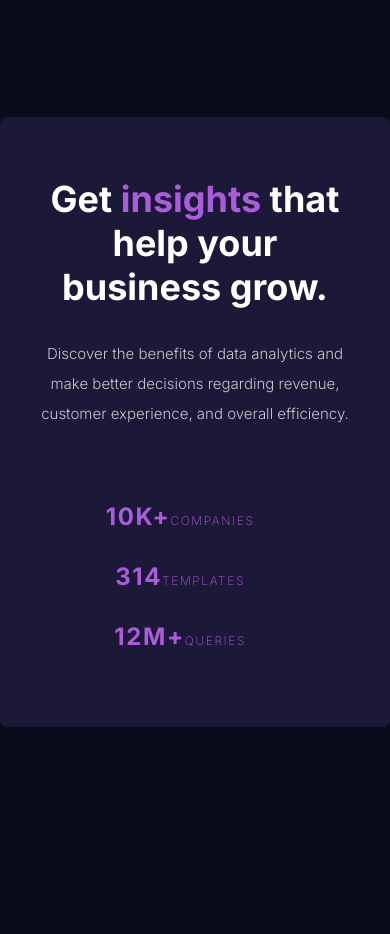
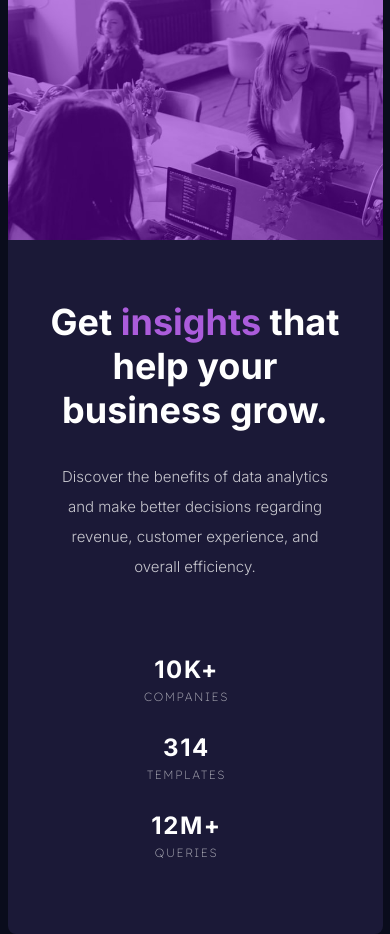
Before and after one commit to FlavioUser222/Insights-Projeto, a plain HTML site: page index.html in a window 390 px wide. Before the commit the page ends 844 px from the top, so only its background shows below. Drawn offline with Linux system fonts and the light colour scheme.

Commit message:
Update style.css

```diff
--- a/style.css
+++ b/style.css
@@ -12,7 +12,6 @@ img {
     width: 540px;
     height: 445px;
     object-fit: cover;
-    border-radius: 5px;
 }
 
 h1 {
@@ -71,13 +70,24 @@ ul {
 }
 
 li {
-    font-family: "Lexend Deca", sans-serif !important;
+    display: flex;
+    flex-direction: column;
     line-height: 1.5;
     font-size: 12px;
     letter-spacing: 0.1rem;
     font-weight: 200;
     text-transform: uppercase;
 }
+
+
+.fonte-2 {
+    color: white !important;
+    font-size: 12px !important;
+    font-family: "Lexend Deca", sans-serif !important;
+    opacity: 60% !important;
+}
+
+
 
 p {
     font-family: "Inter", sans-serif;
@@ -95,17 +105,23 @@ p {
 }
 
 b {
+    color: white !important;
+    font-family: "Inter", sans-serif;
     font-size: 24px;
-    font-family: "Inter", sans-serif;
     opacity: 100%;
 }
 
+
 .img-content {
+    height: 100%;
+    background-image: url('./images/image-header-desktop.jpg');
+    background-repeat: no-repeat;
+    background-size: cover;
     width: 100%;
     z-index: 2;
-    border-radius: 8px !important;
     position: relative;
 }
+
 
 .fundo {
     width: 100%;
@@ -116,14 +132,28 @@ b {
     opacity: 50%;
 }
 
-
 @media screen and (max-width:900px) {
     .container {
         margin: 0;
+        width: 375px;
+        height: 956px;
+
         display: flex;
         flex-direction: column-reverse;
         text-align: center;
         height: auto;
+        align-items: center;
+    }
+
+    .img-content {
+        width:375px;
+        height: 240px;
+        background-image: url('./images/image-header-mobile.jpg');
+        background-repeat: no-repeat;
+        z-index: 2;
+        position: relative;
+        display: flex;
+        align-items: center;
     }
 
     ul {
@@ -141,12 +171,15 @@ b {
         margin-top: 40px;
     }
 
-    img{
+    img {
         width: 100%;
-        height: 100%;
     }
+
 
     .text-content {
         padding: 40px;
     }
+
+
+
 }
```
